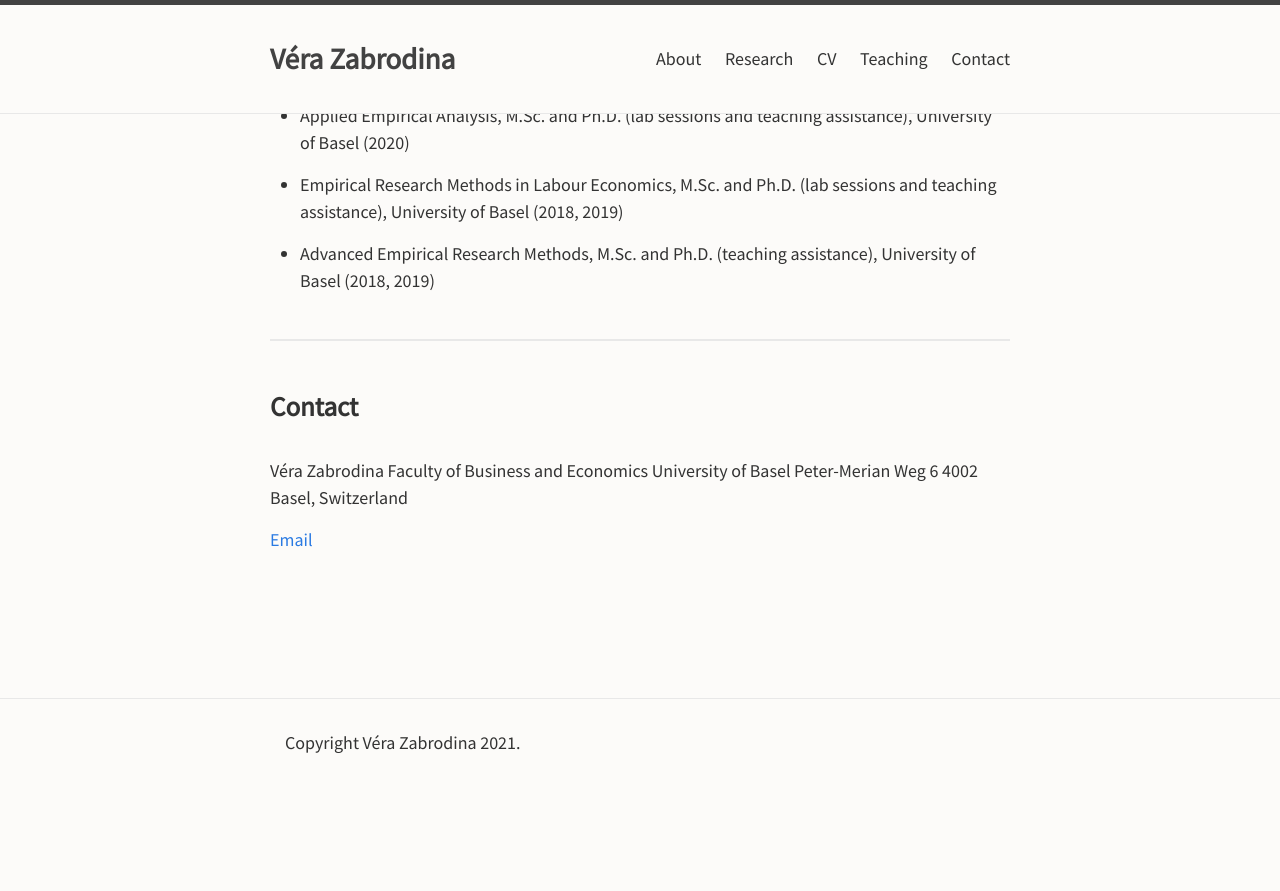
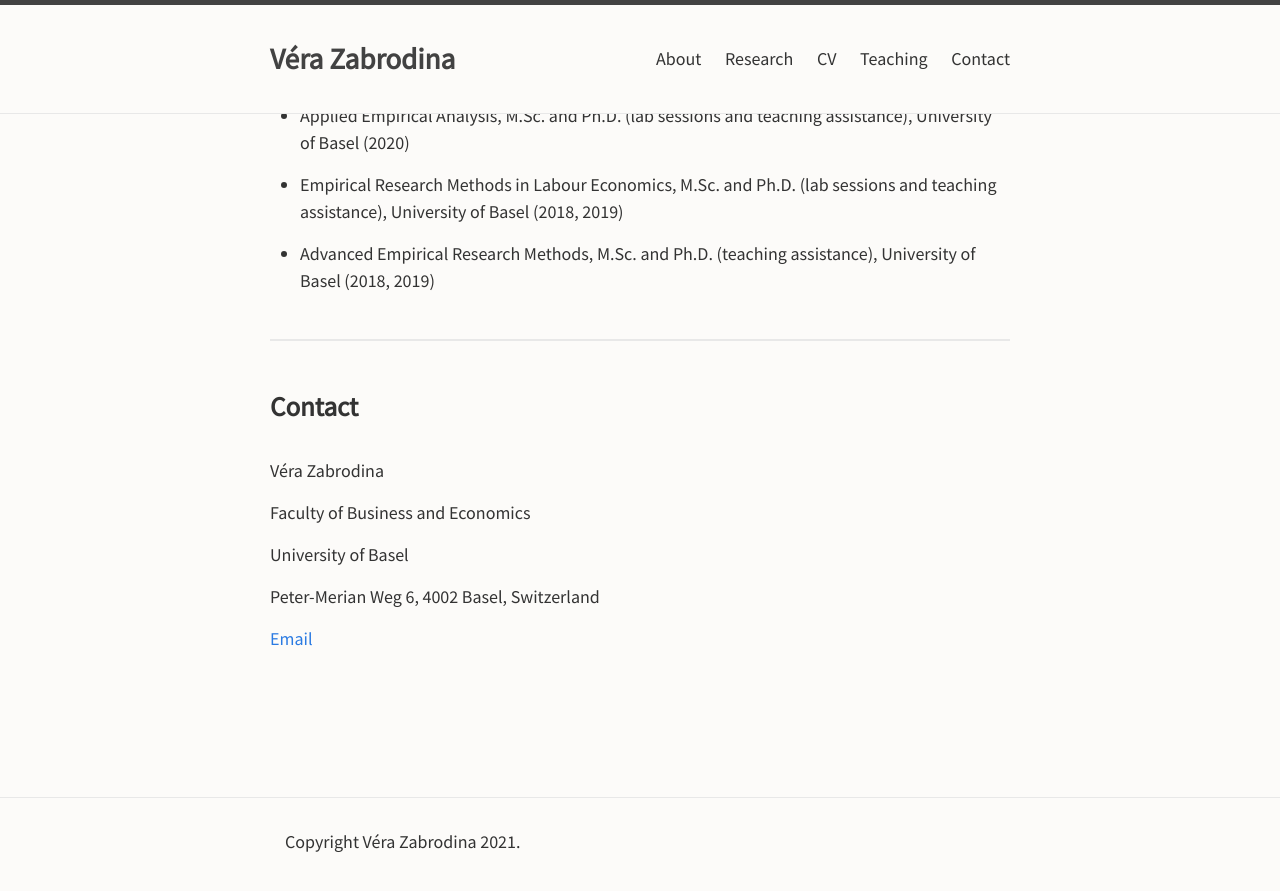
Before and after one commit to verazb/verazb.github.io, a Jekyll site: the page built from index.md, in a window 1280 px wide and 900 px high, scrolled down 2080 px. Shown: the top 891 px of the window. Built offline with Jekyll 4.4.1, drawn with Linux system fonts in a browser that asks for light colours; before the commit the page ends 2881 px from its top, so only the background shows below that.

Commit message:
fixes contact info

```diff
--- a/_includes/header.html
+++ b/_includes/header.html
@@ -21,7 +21,7 @@
             <a class="page-link" href="#research">Research</a>
             <a class="page-link" href="/docs/Zabrodina_CV_Nov2021.pdf">CV</a>
             <a class="page-link" href="#teaching">Teaching</a>
-            <a class="page-link" href="#Contact">Contact</a>
+            <a class="page-link" href="#contact">Contact</a>
             <!-- <a class="page-link" href="#other">Other</a> -->
         </div>
       </nav>
--- a/index.md
+++ b/index.md
@@ -115,10 +115,12 @@ Before my doctoral studies, I worked as a research fellow in health economics at
 ## Contact
 
 Véra Zabrodina
+
 Faculty of Business and Economics
+
 University of Basel
-Peter-Merian Weg 6
-4002 Basel, Switzerland
+
+Peter-Merian Weg 6, 4002 Basel, Switzerland
 
 [Email](mailto:vera.zabrodina@unibas.ch)
 
```
